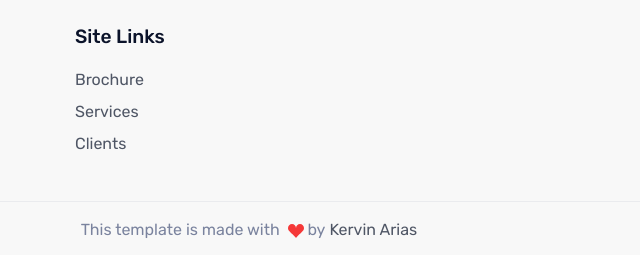
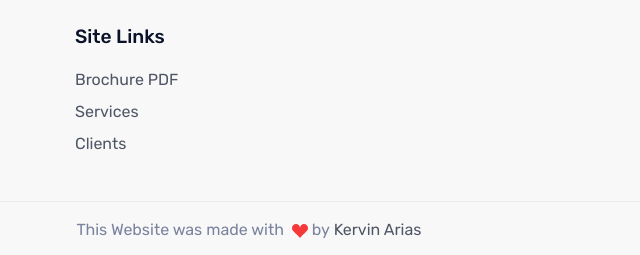
Before and after one commit to kervo/podnewweb, a plain HTML site: page contact.html in a window 1280 px wide. Shown: the part 834-1089 px from the top of the page, 391-1031 px from the left. Drawn offline with Linux system fonts and the light colour scheme.

Commit message:
footer: links to sitemap

```diff
--- a/contact.html
+++ b/contact.html
@@ -909,14 +909,15 @@
           <div class="col-6 col-sm-4 col-lg-3 mb-3">
             <h5 class="lh-lg">Site Links </h5>
             <ul class="list-unstyled mb-md-4 mb-lg-0">
-              <li class="lh-lg"><a class="text-900 text-decoration-none" href="#!">Brochure</a></li>
-              <li class="lh-lg"><a class="text-900 text-decoration-none" href="#!">Services</a></li>
-              <li class="lh-lg"><a class="text-900 text-decoration-none" href="#!">Clients</a></li>
+              <li class="lh-lg"><a class="text-900 text-decoration-none" target="_blank"
+                href="assets/img/gallery/services_brochure_2021.pdf" alt="POD Services Brochure">Brochure PDF</a></li>
+              <li class="lh-lg"><a class="text-900 text-decoration-none" href="index.html#services">Services</a></li>
+              <li class="lh-lg"><a class="text-900 text-decoration-none" href="index.html#clients">Clients</a></li>
             </ul>
           </div>
           <hr class="opacity-25" />
           <div class="text-400 text-center">
-            <p>This template is made with&nbsp;
+            <p>This Website was made with&nbsp;
               <svg class="bi bi-suit-heart-fill" xmlns="http://www.w3.org/2000/svg" width="16" height="16"
                 fill="#F53838" viewBox="0 0 16 16">
                 <path
```
Also changed, not shown: index.html (+6 -5 lines).
